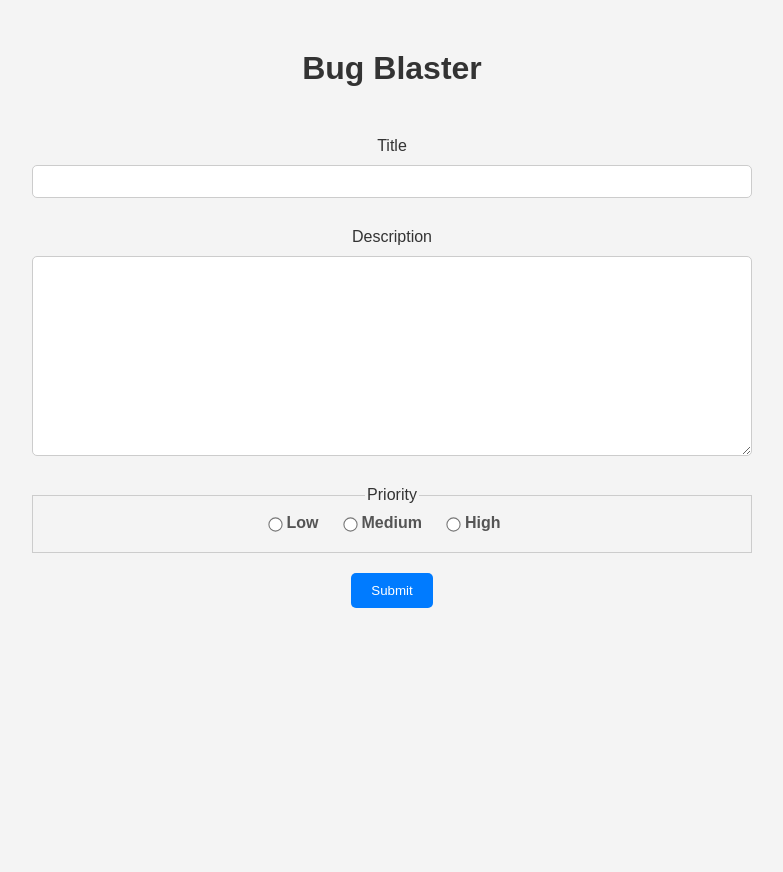
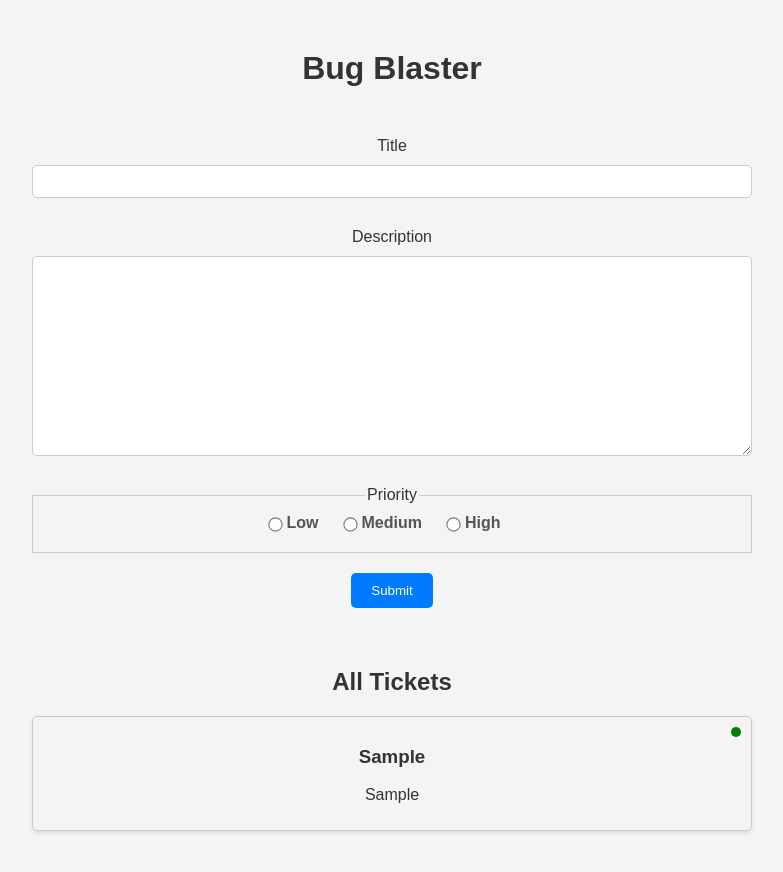
Before and after one commit to jonhealy1/learnfrontenddev, a React (Create React App) app in the folder react/bug-blaster/: page / in a window 1280 px wide. Both pictures are taken after typing "Sample", "Sample" into the empty fields and a click on the button "Submit". Shown: the top 872 px of the page, without its empty margins (248-1031 px from the left). Before the commit the page ends 800 px from the top, so only its background shows below. Built offline with nearby package versions, Linux system fonts and the light colour scheme.

Commit message:
ticket list

```diff
--- a/react/bug-blaster/src/App.js
+++ b/react/bug-blaster/src/App.js
@@ -4,6 +4,7 @@
 import { useReducer } from "react";
 import TicketForm from "./components/TicketForm";
 import ticketReducer from "./reducers/ticketReducer";
+import TicketList from "./components/TicketList";
 
 function App() {
   const initialState = { tickets: [] };
@@ -15,6 +16,15 @@
       <div className="container">
         <h1>Bug Blaster</h1>
         <TicketForm dispatch={dispatch}></TicketForm>
+        {state.tickets.length > 0 && (
+          <div className="results">
+            <h2>All Tickets</h2>
+            <TicketList
+              tickets={state.tickets}
+              dispatch={dispatch}
+            ></TicketList>
+          </div>
+        )}
       </div>
     </div>
   );
--- /dev/null
+++ b/react/bug-blaster/src/components/TicketList.js
@@ -0,0 +1,16 @@
+import React from "react";
+import TicketItem from "./TicketItem";
+
+export default function TicketList({ tickets, dispatch }) {
+  return (
+    <div className="ticket-list">
+      {tickets.map((ticket) => (
+        <TicketItem
+          key={ticket.id}
+          dispatch={dispatch}
+          ticket={ticket}
+        ></TicketItem>
+      ))}
+    </div>
+  );
+}
```
